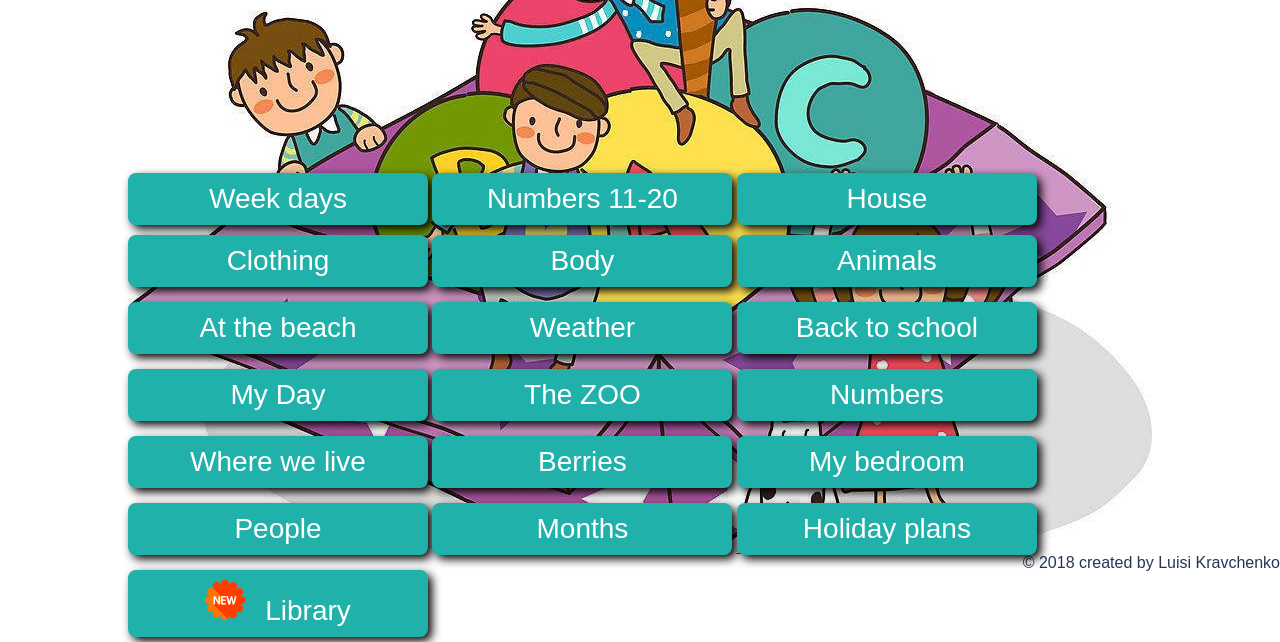
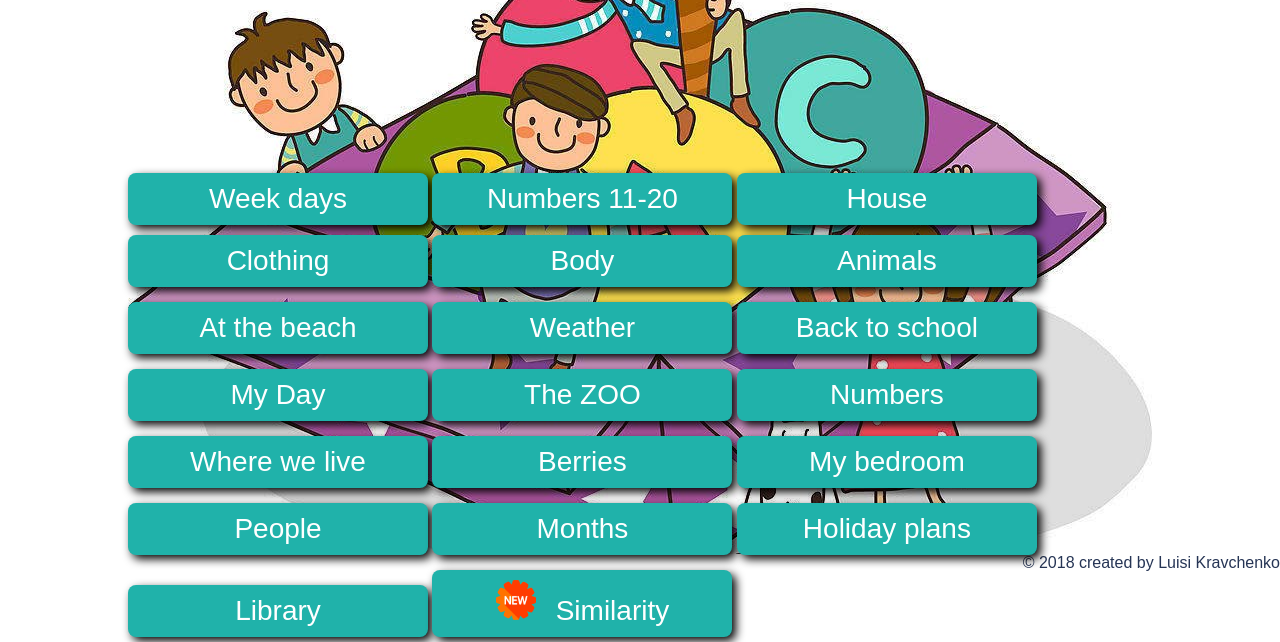
Before and after one commit to luisiya/Kids_English, a plain HTML site: page index.html in a window 1280 px wide. Both pictures are taken after a click on the button "СТАРТ". Shown: the part 246-888 px from the top of the page. Drawn offline with Linux system fonts and the light colour scheme; a web font is replaced by a local one.

Commit message:
add similarity

```diff
--- a/css/style.css
+++ b/css/style.css
@@ -19,7 +19,7 @@ body {
 
 }
 
-#respond, #respond18, #respond16,#respond17, #respond13, #respond14, #respond15, #respond1, #respond2, #respond3, #respond4, #respond5, #respond6, #respond7, #respond8, #respond9, #respond10, #respond11, #respond12 {
+#respond, #respond18, #respond19, #respond16,#respond17, #respond13, #respond14, #respond15, #respond1, #respond2, #respond3, #respond4, #respond5, #respond6, #respond7, #respond8, #respond9, #respond10, #respond11, #respond12 {
     visibility: hidden;
 
     display: inline-block;
@@ -36,7 +36,7 @@ body {
     box-shadow: black 4px 4px 10px;
 }
 
-#respond:hover, #respond18:hover,  #respond13:hover,#respond16:hover,#respond17:hover, #respond14:hover, #respond15:hover, #respond1:hover, #respond2:hover, #respond3:hover, #respond4:hover, #respond5:hover, #respond6:hover, #respond7:hover, #respond8:hover, #respond9:hover, #respond10:hover, #respond11:hover, #respond12:hover {
+#respond:hover, #respond18:hover, #respond19:hover,  #respond13:hover,#respond16:hover,#respond17:hover, #respond14:hover, #respond15:hover, #respond1:hover, #respond2:hover, #respond3:hover, #respond4:hover, #respond5:hover, #respond6:hover, #respond7:hover, #respond8:hover, #respond9:hover, #respond10:hover, #respond11:hover, #respond12:hover {
     font-size: 34px;
     /*width: 310px;*/
 }
--- a/index.html
+++ b/index.html
@@ -44,8 +44,10 @@
     <button id="respond16" onclick="init(months)">Months</button>
     <button id="respond17" onclick="init(holiday)">Holiday plans
     </button>
-    <button id="respond18" onclick="init(library)"><img style="height:40px; width:40px;margin-right:20px;"
-                                                        src="img/new.png" alt="new">Library
+    <button id="respond18" onclick="init(library)">Library
+</button>
+    <button id="respond19" onclick="init(similarity)"><img style="height:40px; width:40px;margin-right:20px;"
+                                                        src="img/new.png" alt="new">Similarity
     </button>
     <audio id="mainMusic" class="sonidos" src="http://www.dreamenglish.com/Dream%20English%20Traditional%20ABC01.mp3"
            data-note="main"></audio>
--- a/js/module-en.js
+++ b/js/module-en.js
@@ -235,11 +235,30 @@ let library = {
     'математика':'maths',
     'наука':'science',
     'мистецтво':'art',
-    'фізична культура':'p.e.'
+    'фізична культура':'p.e.',
+    "библиотека":"library"
 
 
 
 };
+let similarity = {
+    'паганий':'bad',
+    'ліжко':'bed',
+    'чоловік':'man',
+    'чоловіки':'men',
+    'кепка':'cap',
+    'чашка':'cup',
+    'домашні тварини':'pets',
+    'гладити тварин':'pats',
+    'мусорна корзина':'bin',
+    'Бен':'ben',
+    'кіт':'cat',
+    'різати':'cut',
+    'капелюх':'hat',
+    'бити':'hit',
+    'олівець':'pen',
+    'сковорода':'pan'
+    };
 //array for shuffled keys, needs to be global
 let shuffledWords;
 
@@ -314,6 +333,8 @@ function startPlay(){
     respond17.style.margin = "10px 0 5px 0";
     respond18.style.visibility = "visible";
     respond18.style.margin = "10px 0 5px 0";
+    respond19.style.visibility = "visible";
+    respond19.style.margin = "10px 0 5px 0";
 }
 
 //Initial definition
@@ -346,6 +367,7 @@ function play(elem){
     respond16.style.visibility = "hidden";
     respond17.style.visibility = "hidden";
     respond18.style.visibility = "hidden";
+    respond19.style.visibility = "hidden";
 
 
     playSound("re");
```
